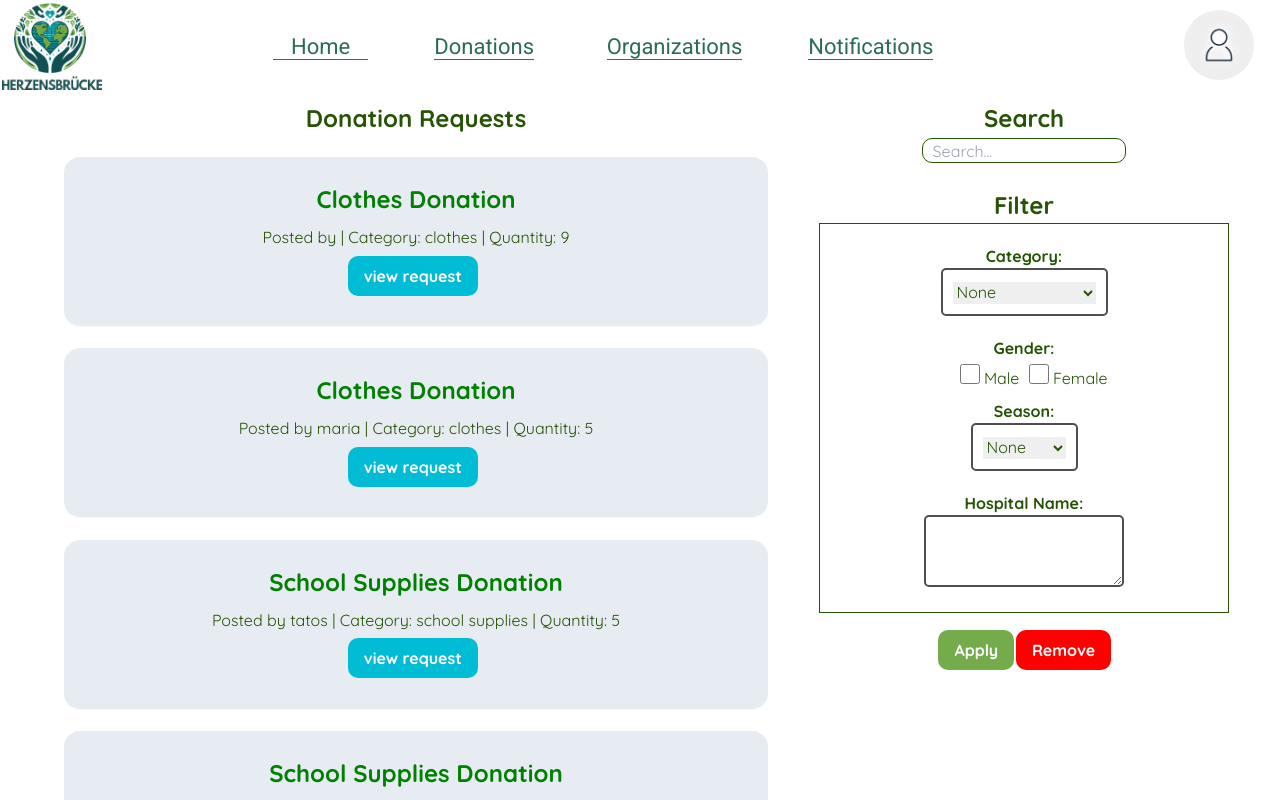
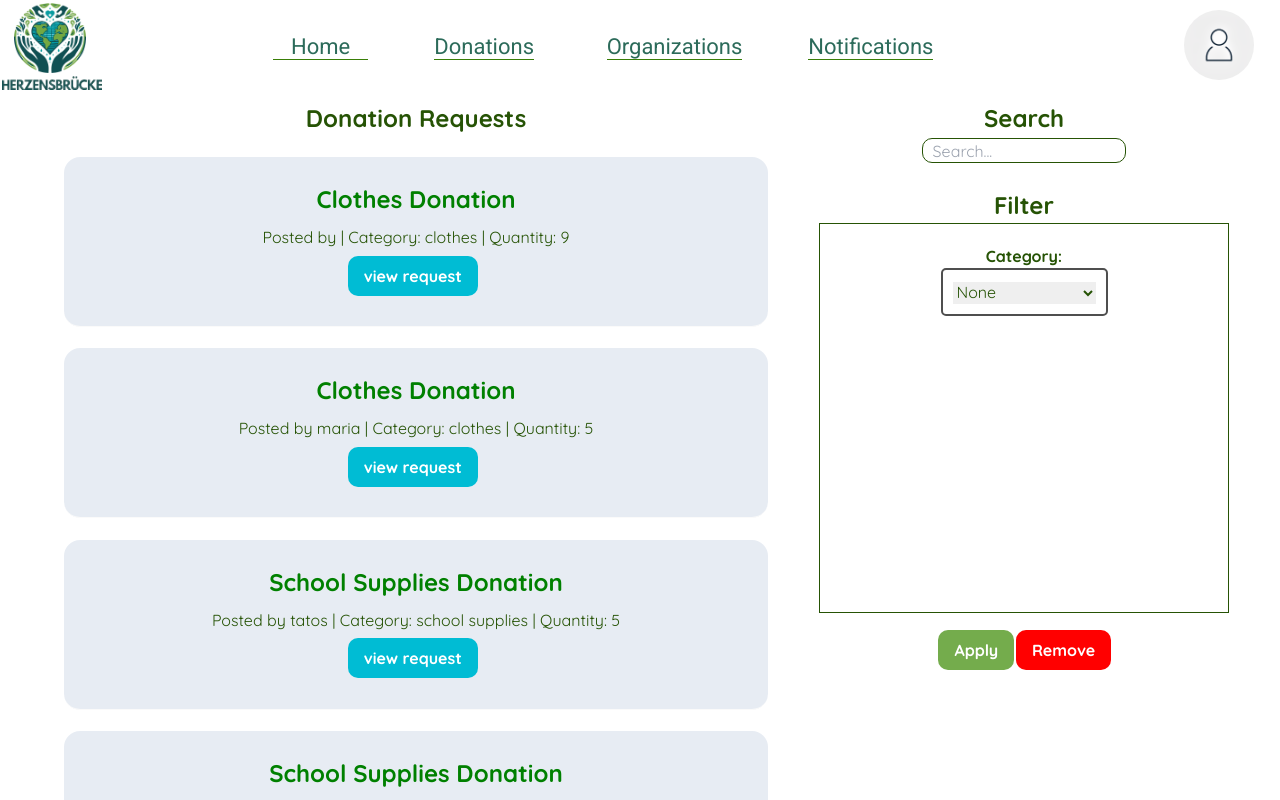
Before and after one commit to Tatos23/FC-CSEN, a React (Create React App) app: page /view-requests in a window 1280 px wide. Shown: the top 800 px of the page. Built offline with nearby package versions, Linux system fonts and the light colour scheme; data requests are answered from the project's data file.

Commit message:
fixed the filters

```diff
--- a/src/components/donor/ViewRequests.js
+++ b/src/components/donor/ViewRequests.js
@@ -770,9 +770,15 @@ function ViewRequests() {
                                     {selectedCategoryX && (
                                         ['toys', 'medical supplies', 'school supplies', 'food'].includes(selectedCategoryX) && (
                                             <>
+                                            {selectedCategoryX === 'toys' ? (
                                                 <label htmlFor='Sub-Category' style={{ display: 'block', fontWeight:'bold' }}>
+                                                    Toy Category:
+                                                </label>
+                                            ) :
+                                            (<label htmlFor='Sub-Category' style={{ display: 'block', fontWeight:'bold' }}>
                                                     Sub-Category:
-                                                </label>
+                                            </label>)}
+
                                             <div className='subCategories'>
 
                                                 <select value={selectedSubcategory} onChange={handleSubcategoryChange}>
@@ -806,7 +812,8 @@ function ViewRequests() {
                                             </>
                                         )
                                     )}
-
+                                    {(selectedCategoryX === 'clothes'|| selectedCategoryX === 'medical cases' || selectedCategoryX === 'toys' ) && (
+                                        <>
                                             <label htmlFor="Gender" style={{ display: 'block', color: '#265305', fontWeight: 'bold'}}>Gender:</label>
                                             <div className="view-requests-gender-input">
                                             <label htmlFor="male" style={{color: '#265305', fontWeight: 'normal'}}>
@@ -818,6 +825,12 @@ function ViewRequests() {
                                                 Female
                                             </label>
                                         </div>
+                                        </>
+                                    )
+
+                                    }
+                                    {selectedCategoryX === 'clothes' && (
+                                        <>
                                             <label htmlFor="Season" style={{ display: 'block', color: '#265305', fontWeight: 'bold' }}>Season:</label>
                                             <div className="selectSeason">
                                                 <select value={selectedSeason} onChange={handleSeasonChange}>
@@ -828,11 +841,22 @@ function ViewRequests() {
                                                     <option value="None">None</option>
                                                 </select>
                                             </div>
+                                        </>
+                                    )}
+
+
                                 {/* <label htmlFor="Fruit Type" style={{ display: 'block' }}>Fruit Type:</label> */}
+                                {selectedCategoryX === 'blood donations' && (
+                                    <>
                                         <label htmlFor="Hospital Name" style={{ display: 'block', color: '#265305', fontWeight: 'bold'  }}>Hospital Name:</label>
                                         <div className="setHospitalName">
                                         <textarea className='view-requests-hospitalName-textarea' required value={hospitalName} onChange={(e) => setHospitalName(e.target.value)}></textarea>
                                         </div>
+                                    </>
+                                )}
+
+                                {(selectedCategoryX === 'blood donations' || selectedCategoryX === 'teaching posts' || selectedCategoryX === 'medical cases' ) && (
+                                    <>
                                     <label htmlFor="Governorate" style={{ display: 'block', fontWeight:'bold' }}>Governorate:</label>
                                     <div className="selectGovernorate">
                                     <select value={selectedGovernorate} onChange={handleGovernorateChange}>
@@ -868,6 +892,11 @@ function ViewRequests() {
                                         <option value="None">None</option>
                                     </select>
                                     </div>
+                                    </>
+                                )}
+
+                                {(selectedCategoryX === 'blood donations' || selectedCategoryX === 'teaching posts' || selectedCategoryX === 'medical cases' ) && (
+                                    <>
                                         <label htmlFor="Area" style={{ display: 'block', fontWeight:'bold' }}>Area:</label>
                                         <div className="selectArea">
                                             <select value={selectedArea} onChange={handleAreaChange}>
@@ -902,25 +931,38 @@ function ViewRequests() {
                                                 <option value="None">None</option>
                                             </select>
                                         </div>
+                                </>
+                                )}
 
                                 {/* <label htmlFor="Hospital Name" style={{ display: 'block', color: '#265305', fontWeight: 'bold'  }}>Hospital Name:</label>
                                 <div className="setHospitalName">
                                 <textarea className='view-requests-hospitalName-textarea' required value={hospitalName} onChange={(e) => setHospitalName(e.target.value)}></textarea>
                                 </div> */}
 
+                                {selectedCategoryX === 'medical cases' && (
+                                    <>
                                     <label htmlFor='Medical Specialty' style={{ display: 'block', fontWeight:'bold' }}>
                                         Medical Specialty:
                                     </label>
                                     <div className='setMedicalSpeciality'>
                                         <textarea className='view-requests-medicalS-textarea'  required value={medicalSpeciality} onChange={(e) => setMedicalSpeciality(e.target.value)}></textarea>
                                     </div>
+                                    </>
+                                )}
 
+                                {selectedCategoryX === 'medical cases' && (
+                                    <>
                                     <label htmlFor='Organization Name' style={{ display: 'block', fontWeight:'bold' }}>
                                         Organization Name:
                                     </label>
                                     <div className='setOrganizationName'>
                                         <textarea className='view-requests-Org-textarea' required value={organizationName} onChange={(e) => setOrganizationName(e.target.value)}></textarea>
                                     </div>
+                                    </>
+                                )}
+
+                                {selectedCategoryX === 'teaching posts' && (
+                                    <>
 
                                     <label htmlFor='Subject' style={{ display: 'block', fontWeight:'bold' }}>
                                         Subject:
@@ -928,20 +970,33 @@ function ViewRequests() {
                                     <div className='setSubject'>
                                         <textarea className='view-requests-Sub-textarea' required value={subject} onChange={(e) => setSubject(e.target.value)}></textarea>
                                     </div>
+                                    </>
+                                )}
 
+                                    {(selectedCategoryX === 'clothes'||selectedCategoryX === 'toys'||selectedCategoryX === 'medical cases') && (
+                                        <>
                                             <label htmlFor='Age' style={{ display: 'block', fontWeight:'bold' }}>
                                             Age:
                                             </label>
                                             <div className='setAge'>
                                             <textarea className='view-requests-Age-textarea' required value={age} onChange={(e) => setAge(e.target.value)}></textarea>
                                             </div>
+                                        </>
+                                    )}
 
+                                    {selectedSubcategory === 'medication' && (
+                                        <>
                                         <label htmlFor='Medical-Use' style={{ display: 'block', fontWeight:'bold' }}>
                                             Medical Use:
                                         </label>
                                         <div className='setMedicalUse'>
                                             <textarea className='view-requests-Medical-use-textarea' required value={medicalUse} onChange={(e) => setMedicalUse(e.target.value)}></textarea>
                                         </div>
+                                        </>
+                                    )}
+
+                                    {selectedCategoryX === 'blood donations' && (
+                                        <>
 
                                             <label htmlFor='Blood-Type' style={{ display: 'block', fontWeight:'bold' }}>
                                                 Blood Type:
@@ -949,6 +1004,8 @@ function ViewRequests() {
                                             <div className='setBloodType'>
                                                 <textarea className='view-requests-Blood-type-textarea' required value={bloodT} onChange={(e) => setBloodType(e.target.value)}></textarea>
                                             </div>
+                                        </>
+                                    )}
 
                                 </div>
 
--- a/src/data/db.json
+++ b/src/data/db.json
@@ -126,7 +126,7 @@
         "subcategory": "medication",
         "quantity": 2,
         "type": "Biogen",
-        "use": "stress-relief",
+        "use": "Stress Relief",
         "picture": "stress relief.jpg",
         "id": 12
       },
```
Lines whose indentation alone changed are shown as unchanged.
